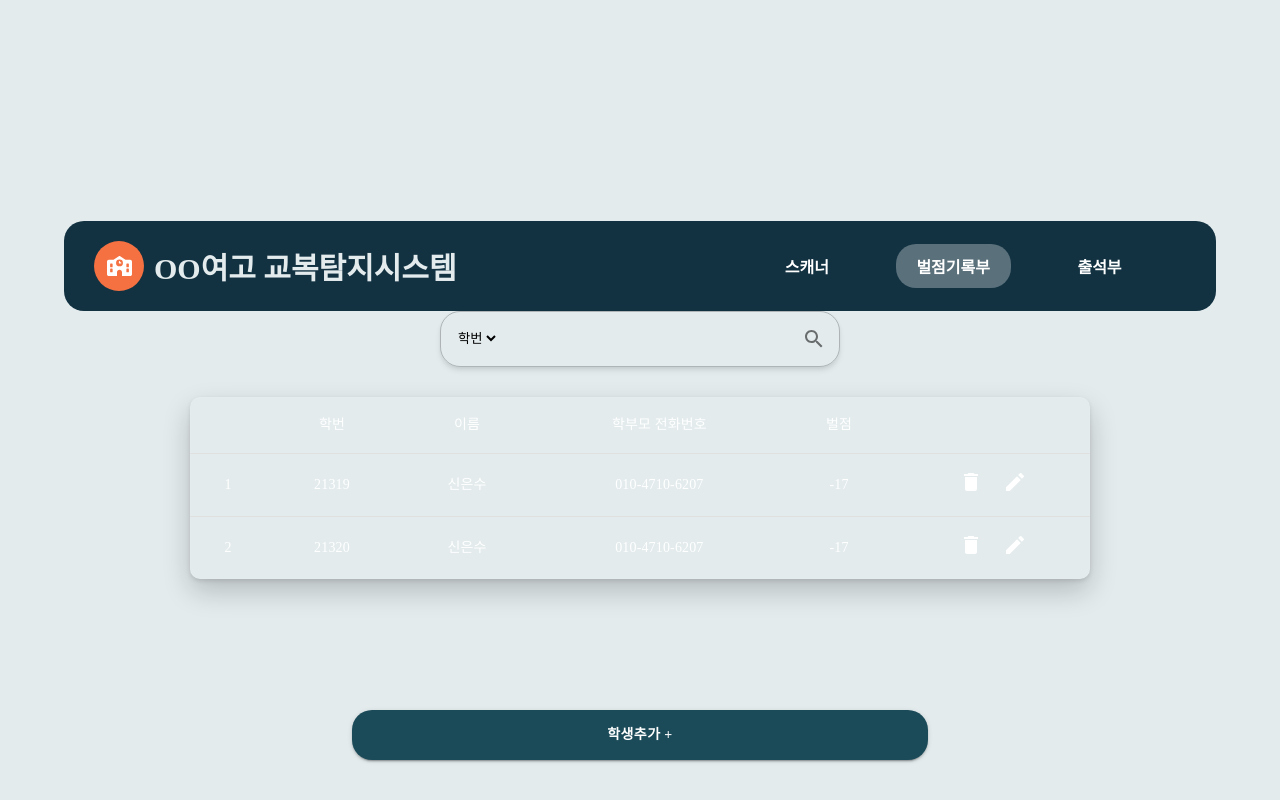
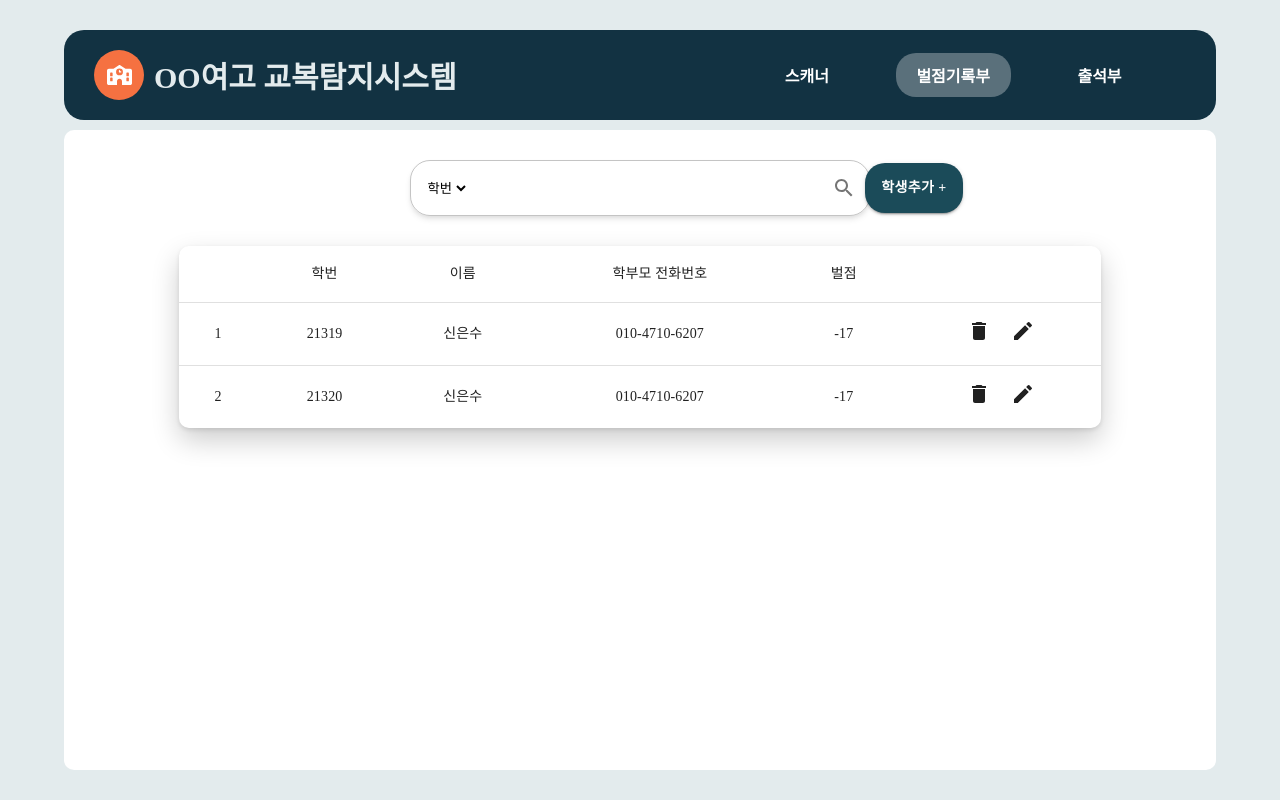
Before and after one commit to hynjxn/uniform-detection-using-YOLOv5, a React (Create React App) app in the folder my-app/: page /penalty in a window 1280 px wide. Built offline with nearby package versions, Linux system fonts and the light colour scheme; the HTML template or start-up script is replaced by a standard one; a web font is replaced by a local one.

Commit message:
벌점 기록부 디자인 변경

```diff
--- a/my-app/src/App.js
+++ b/my-app/src/App.js
@@ -21,7 +21,7 @@ function App() {
                 <BrowserRouter>
                     <Navigation/>
                     <Routes>
-                        <Route path="/" element={<MainPage/>}/>
+                        <Route path="/" element={<ScannerPage/>}/>
                         <Route path="/scanner" element={<ScannerPage/>}/>
                         <Route path="/penalty" element={<PenaltyPage/>}/>
                         <Route path="/attendance" element={<AttendancePage/>}/>
--- a/my-app/src/component/AttendancePage.js
+++ b/my-app/src/component/AttendancePage.js
@@ -1,11 +1,32 @@
 import React from 'react';
+import CustomInput from "./CustomInput";
+import CustomButton from "./CustomButton";
+import {Style} from "../Style";
+import CustomTable from "./CustomTable";
+import Modal from "@mui/material/Modal";
+import Box from "@mui/material/Box";
+import StudentAddForm from "./StudentAddForm";
+import styled from "styled-components";
 
 function AttendancePage(props) {
     return (
-        <div>
-            출석부 아직 구현 안함 ㅠㅠ 테이블,,,?
-        </div>
+        <Main>
+
+        </Main>
     );
 }
 
+const Main = styled.div`
+  width: 100%;
+  height: 80vh;
+  background-color: white;
+  border-radius: 10px;
+  margin-top: 10px;
+  display: flex;
+  flex-direction: column;
+  align-items: center;
+
+`;
+
+
 export default AttendancePage;
--- a/my-app/src/component/CustomButton.js
+++ b/my-app/src/component/CustomButton.js
@@ -2,12 +2,12 @@ import React from 'react';
 import Button from '@mui/material/Button';
 import {Style} from "../Style";
 
-function CustomButton({content, backgroundColor, borderColor, color, onClickFunction}) {
+function CustomButton({content, width, backgroundColor, borderColor, color, onClickFunction}) {
     return (
         <Button variant="contained" style={{
             backgroundColor: `${backgroundColor}`,
             border: `1.5px solid ${borderColor}`,
-            width: "45%",
+            width: width,
             height: "50px",
             color:`${color}`,
             fontWeight: 600,
--- a/my-app/src/component/CustomInput.js
+++ b/my-app/src/component/CustomInput.js
@@ -3,7 +3,17 @@ import {InputAdornment, MenuItem, OutlinedInput, TextField} from "@mui/material"
 import SearchIcon from '@mui/icons-material/Search';
 import {Style} from "../Style";
 
-function CustomInput({type, name, defaultValue, onChangeFunction, input, select, placeholder}) {
+function CustomInput({
+                         type,
+                         width,
+                         name,
+                         defaultValue,
+                         onSearchFunction,
+                         onChangeFunction,
+                         input,
+                         select,
+                         placeholder
+                     }) {
     let element;
     if (type === "normalInput") {
         element = <OutlinedInput
@@ -22,13 +32,16 @@ function CustomInput({type, name, defaultValue, onChangeFunction, input, select,
         />
     } else if (type === "penaltyInput") {
         element =
+            <form onSubmit={onSearchFunction} style={{
+                width: width,
+            }}>
                 <OutlinedInput
                     name="input"
                     value={input}
                     onChange={onChangeFunction}
                     id="outlined-adornment-weight"
                     style={{
-                    width: 400,
+                        width: "100%",
                         borderRadius: "20px",
                         boxShadow: "rgba(0, 0, 0, 0.1) 0px 4px 6px -1px, rgba(0, 0, 0, 0.06) 0px 2px 4px -1px",
                         fontFamily: Style.font
@@ -48,6 +61,7 @@ function CustomInput({type, name, defaultValue, onChangeFunction, input, select,
                     }
                     endAdornment={<InputAdornment position="end"><SearchIcon/></InputAdornment>}
                 />
+            </form>
     }
     return (
         element
--- a/my-app/src/component/CustomTable.js
+++ b/my-app/src/component/CustomTable.js
@@ -46,7 +46,7 @@ function CustomTable({type, contents, deleteFunction, editFunction}) {
     }
     else if (type === "penaltyTable") {
         element = <TableContainer sx={{
-            width: "900px",
+            width: "80%",
             borderRadius: "10px",
             boxShadow: "rgba(0, 0, 0, 0.2) 0px 12px 28px 0px, rgba(0, 0, 0, 0.1) 0px 2px 4px 0px, rgba(255, 255, 255, 0.05) 0px 0px 0px 1px inset",
             maxHeight: 700,
@@ -92,13 +92,11 @@ function CustomTable({type, contents, deleteFunction, editFunction}) {
 const StyledTableCell = styled(TableCell)(({theme}) => ({
     [`&.${tableCellClasses.head}`]: {
         fontFamily: Style.font,
-        color: "white"
 
     },
     [`&.${tableCellClasses.body}`]: {
         fontSize: 14,
         fontFamily: Style.font,
-        color: "white"
 
 
     },
--- a/my-app/src/component/Navigation.js
+++ b/my-app/src/component/Navigation.js
@@ -18,6 +18,7 @@ function Navigation() {
     });
 
     const onClickFunction = (event) => {
+        console.dir(event.target);
         setSelected(event.target.getAttribute('name'));
     }
 
@@ -31,11 +32,13 @@ function Navigation() {
             backgroundColor: Style.color2,
             borderRadius: "20px"
         }}>
-            <div style={{width: "40%",}}>
+            <div style={{
+                width: "auto"
+            }}>
                 <Link to={"/"} style={{
                     textDecoration: "none",
                     display: "flex",
-                    alignItems: "center"
+                    alignItems: "center",
                 }}>
                     <div style={{
                         display: "flex",
@@ -45,7 +48,7 @@ function Navigation() {
                         height: "50px",
                         borderRadius: "50%",
                         backgroundColor: Style.color4
-                    }}>
+                    }} onClick={onClickFunction} name="scanner">
                         <FontAwesomeIcon name="scanner" onClick={onClickFunction} icon={faSchool}
                                          style={{fontSize: "20px", color: "white"}}/>
                     </div>
@@ -102,12 +105,11 @@ const StyledLink = styled(Link)`
   text-decoration: none;
   width: 33%;
 
-  &:hover ${StyledMenu}{
+  &:hover ${StyledMenu} {
     background-color: rgba(255, 255, 255, 0.3);
   }
 
 `;
 
 
-
 export default Navigation;
--- a/my-app/src/component/PenaltyPage.js
+++ b/my-app/src/component/PenaltyPage.js
@@ -42,12 +42,18 @@ function PenaltyPage(props) {
         setWord({...word, [name]: value});
     }
 
-    const handleAddFormInputChange = (e)=>{
+    const handleAddFormInputChange = (e) => {
         const {name, value} = e.target;
         setCurrentInfo({
             ...currentInfo,
             [name]: value
         })
+    }
+
+    const searchFunction = (e)=>{
+        e.preventDefault();
+        // 검색 api 요청을 한다.
+        // setContent(content)
     }
 
     const clickAddButtonFunction = () => {
@@ -100,17 +106,30 @@ function PenaltyPage(props) {
 
     return (
         <Main>
-            <div style={{marginBottom: "30px", display: "flex", alignItems: "center"}}>
-                <CustomInput type="penaltyInput" onChangeFunction={handleSearchFormChange} input={word.input}
-                             select={word.select}/>
+            <div style={{
+                margin: "30px 0px",
+                display: "flex",
+                justifyContent: "center",
+                alignItems: "center",
+                width: "80%",
+                position:"relative"
+            }}>
+                <CustomInput type="penaltyInput" width="50%"  onSearchFunction={searchFunction} onChangeFunction={handleSearchFormChange}
+                                                         input={word.input}
+                                                         select={word.select}/>
+                <div style={{position:"absolute", right:"15%"}}><CustomButton width="auto" content={<span>학생추가 +</span>}
+                                                          onClickFunction={clickAddButtonFunction}
+                                                          backgroundColor={Style.color1}/>
+                </div>
             </div>
             <CustomTable type="penaltyTable" contents={contents} deleteFunction={deleteFunction}
                          editFunction={clickEditButtonFunction}/>
-            <CustomButton content={<span>학생추가 +</span>} onClickFunction={clickAddButtonFunction}
-                          backgroundColor={Style.color1}/>
+
             <Modal open={open} style={{padding: "0px"}}>
                 <Box sx={style}>
-                    <StudentAddForm onChangeFunction={handleAddFormInputChange} onSaveStudentFunction={saveStudentFunction} onCloseModalFunction={handleClose} currentInfo={currentInfo}/>
+                    <StudentAddForm onChangeFunction={handleAddFormInputChange}
+                                    onSaveStudentFunction={saveStudentFunction} onCloseModalFunction={handleClose}
+                                    currentInfo={currentInfo}/>
                 </Box>
             </Modal>
         </Main>
@@ -118,15 +137,15 @@ function PenaltyPage(props) {
 }
 
 const Main = styled.div`
+  width: 100%;
+  height: 80vh;
+  background-color: white;
+  border-radius: 10px;
+  margin-top: 10px;
   display: flex;
   flex-direction: column;
-  justify-content: center;
   align-items: center;
 
-  & > button { /*콜직원 추가*/
-    position: fixed;
-    bottom: 40px;
-  }
 `;
 
 const style = {
--- a/my-app/src/component/ScannerPage.js
+++ b/my-app/src/component/ScannerPage.js
@@ -109,9 +109,12 @@ function ScannerPage(props) {
                         justifyContent: "center",
                         alignItems: "center"
                     }}>
-                        <CustomInput type="normalInput" name="input" onChangeFunction={handleChange} input={input} placeholder="Please Enter your Student ID"/>
-                        <div style={{display: "flex", width: "80%", justifyContent: "space-between", marginTop: "10px"}}>
+                        <CustomInput type="normalInput" name="input" onChangeFunction={handleChange} input={input}
+                                     placeholder="Please Enter your Student ID"/>
+                        <div
+                            style={{display: "flex", width: "80%", justifyContent: "space-between", marginTop: "10px"}}>
                             <CustomButton
+                                width="45%"
                                 content={<>
                                     <FontAwesomeIcon name="scanner" icon={faCamera}
                                                      style={{fontSize: 30, marginRight: "20"}}/>
@@ -121,11 +124,12 @@ function ScannerPage(props) {
                                 backgroundColor={Style.color3} borderColor={Style.color1}
                                 color={Style.color2}
                                 onClickFunction={scanFunction}/>
-                            <CustomButton content={<>
-                                <FontAwesomeIcon name="scanner" icon={faFloppyDisk}
-                                                 style={{fontSize: 30, marginRight: "20"}}/>
-                                <span style={{fontSize: 25}}>SAVE</span>
-                            </>} backgroundColor={Style.color1} borderColor={Style.color1}
+                            <CustomButton width="45%"
+                                          content={<>
+                                              <FontAwesomeIcon name="scanner" icon={faFloppyDisk}
+                                                               style={{fontSize: 30, marginRight: "20"}}/>
+                                              <span style={{fontSize: 25}}>SAVE</span>
+                                          </>} backgroundColor={Style.color1} borderColor={Style.color1}
                                           onClickFunction={saveFunction}/>
                         </div>
                     </div>
```
Lines whose indentation alone changed are shown as unchanged.
